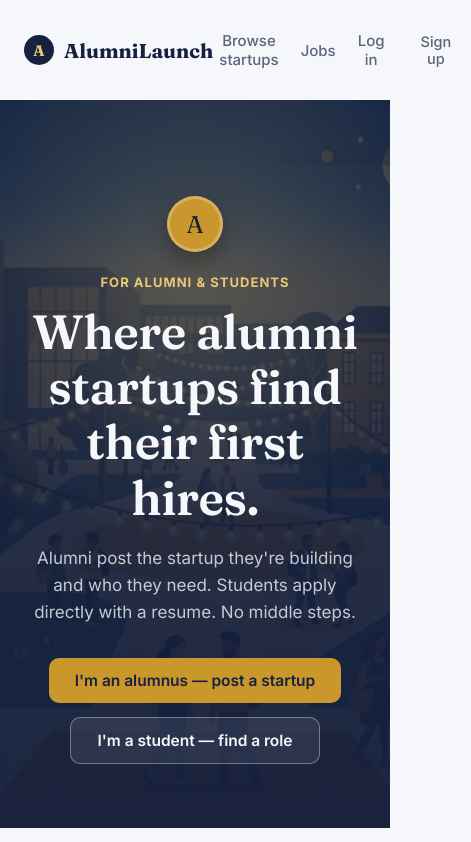
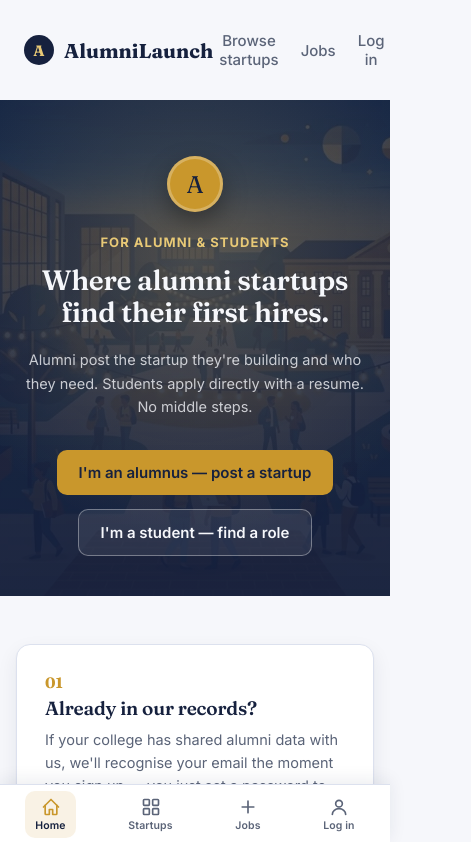
Before and after one commit to harsh23533-del/alumni-launch, a React (Vite) app in the folder frontend/: page / in a window 390 px wide. Shown: the top 842 px of the page, 471 px wide, since content can reach past the window. Built offline with nearby package versions, Linux system fonts and the light colour scheme; no server answers.

Commit message:
Add mobile bottom nav and fix mobile layout issues

```diff
--- a/frontend/src/App.jsx
+++ b/frontend/src/App.jsx
@@ -2,6 +2,7 @@ import { BrowserRouter, Routes, Route } from 'react-router-dom';
 import { AuthProvider } from './context/AuthContext';
 import ProtectedRoute from './components/ProtectedRoute';
 import Topbar from './components/Topbar';
+import MobileBottomNav from './components/MobileBottomNav';
 
 import Landing from './pages/Landing';
 import SignupChoice from './pages/SignupChoice';
@@ -61,6 +62,7 @@ export default function App() {
             <ProtectedRoute adminOnly><AdminDashboard /></ProtectedRoute>
           } />
         </Routes>
+        <MobileBottomNav />
       </AuthProvider>
     </BrowserRouter>
   );
--- /dev/null
+++ b/frontend/src/components/MobileBottomNav.jsx
@@ -0,0 +1,126 @@
+import { useEffect, useState } from 'react';
+import { useNavigate, useLocation } from 'react-router-dom';
+import { useAuth } from '../context/AuthContext';
+import api from '../api/client';
+
+const icons = {
+  home: (
+    <svg width="20" height="20" viewBox="0 0 24 24" fill="none" stroke="currentColor" strokeWidth="2" strokeLinecap="round" strokeLinejoin="round">
+      <path d="M3 12l9-9 9 9" /><path d="M5 10v10a1 1 0 0 0 1 1h4v-6h4v6h4a1 1 0 0 0 1-1V10" />
+    </svg>
+  ),
+  browse: (
+    <svg width="20" height="20" viewBox="0 0 24 24" fill="none" stroke="currentColor" strokeWidth="2" strokeLinecap="round" strokeLinejoin="round">
+      <rect x="3" y="3" width="7" height="7" rx="1" /><rect x="14" y="3" width="7" height="7" rx="1" />
+      <rect x="3" y="14" width="7" height="7" rx="1" /><rect x="14" y="14" width="7" height="7" rx="1" />
+    </svg>
+  ),
+  post: (
+    <svg width="20" height="20" viewBox="0 0 24 24" fill="none" stroke="currentColor" strokeWidth="2" strokeLinecap="round" strokeLinejoin="round">
+      <path d="M12 5v14M5 12h14" />
+    </svg>
+  ),
+  chat: (
+    <svg width="20" height="20" viewBox="0 0 24 24" fill="none" stroke="currentColor" strokeWidth="2" strokeLinecap="round" strokeLinejoin="round">
+      <path d="M21 11.5a8.38 8.38 0 0 1-.9 3.8 8.5 8.5 0 0 1-7.6 4.7 8.38 8.38 0 0 1-3.8-.9L3 21l1.9-5.7a8.38 8.38 0 0 1-.9-3.8 8.5 8.5 0 0 1 4.7-7.6 8.38 8.38 0 0 1 3.8-.9h.5a8.48 8.48 0 0 1 8 8v.5z" />
+    </svg>
+  ),
+  admin: (
+    <svg width="20" height="20" viewBox="0 0 24 24" fill="none" stroke="currentColor" strokeWidth="2" strokeLinecap="round" strokeLinejoin="round">
+      <path d="M12 2l8 4v6c0 5-3.4 8.4-8 10-4.6-1.6-8-5-8-10V6l8-4z" />
+    </svg>
+  ),
+  profile: (
+    <svg width="20" height="20" viewBox="0 0 24 24" fill="none" stroke="currentColor" strokeWidth="2" strokeLinecap="round" strokeLinejoin="round">
+      <circle cx="12" cy="8" r="4" /><path d="M4 21c0-4 3.6-7 8-7s8 3 8 7" />
+    </svg>
+  ),
+};
+
+function buildTabs({ isAuthenticated, role, isAdmin }) {
+  if (!isAuthenticated) {
+    return [
+      { id: 'home', label: 'Home', icon: 'home', path: '/' },
+      { id: 'startups', label: 'Startups', icon: 'browse', path: '/startups' },
+      { id: 'jobs', label: 'Jobs', icon: 'post', path: '/jobs' },
+      { id: 'login', label: 'Log in', icon: 'profile', path: '/login' },
+    ];
+  }
+  if (isAdmin) {
+    return [
+      { id: 'home', label: 'Home', icon: 'home', path: '/' },
+      { id: 'admin', label: 'Admin', icon: 'admin', path: '/admin/dashboard' },
+    ];
+  }
+  if (role === 'alumni') {
+    return [
+      { id: 'home', label: 'Home', icon: 'home', path: '/' },
+      { id: 'dashboard', label: 'My startups', icon: 'browse', path: '/alumni/dashboard' },
+      { id: 'post', label: 'Post', icon: 'post', path: '/alumni/post' },
+      { id: 'chat', label: 'Chat', icon: 'chat', path: '/chat', badge: true },
+    ];
+  }
+  if (role === 'student') {
+    return [
+      { id: 'home', label: 'Home', icon: 'home', path: '/' },
+      { id: 'jobs', label: 'Jobs', icon: 'browse', path: '/jobs' },
+      { id: 'applications', label: 'Applied', icon: 'post', path: '/student/applications' },
+      { id: 'chat', label: 'Chat', icon: 'chat', path: '/chat', badge: true },
+    ];
+  }
+  // company
+  return [
+    { id: 'home', label: 'Home', icon: 'home', path: '/' },
+    { id: 'dashboard', label: 'My jobs', icon: 'browse', path: '/jobs/dashboard' },
+    { id: 'post', label: 'Post', icon: 'post', path: '/jobs/post' },
+    { id: 'chat', label: 'Chat', icon: 'chat', path: '/chat', badge: true },
+  ];
+}
+
+export default function MobileBottomNav() {
+  const navigate = useNavigate();
+  const location = useLocation();
+  const { isAuthenticated, role, isAdmin } = useAuth();
+  const [unreadCount, setUnreadCount] = useState(0);
+
+  useEffect(() => {
+    if (!isAuthenticated) return;
+    let cancelled = false;
+    const load = async () => {
+      try {
+        const res = await api.get('/notifications/unread-count');
+        if (!cancelled) setUnreadCount(res.data.unread_count);
+      } catch {
+        // ignore — logged out mid-poll or offline
+      }
+    };
+    load();
+    const interval = setInterval(load, 15000);
+    return () => { cancelled = true; clearInterval(interval); };
+  }, [isAuthenticated]);
+
+  const tabs = buildTabs({ isAuthenticated, role, isAdmin });
+
+  return (
+    <nav className="mobile-bottom-nav" aria-label="Primary">
+      {tabs.map((tab) => {
+        const isActive = tab.path === '/' ? location.pathname === '/' : location.pathname.startsWith(tab.path);
+        return (
+          <button
+            key={tab.id}
+            className={`mobile-nav-item${isActive ? ' mobile-nav-item-active' : ''}`}
+            onClick={() => navigate(tab.path)}
+          >
+            <span className="mobile-nav-icon">
+              {icons[tab.icon]}
+              {tab.badge && unreadCount > 0 && (
+                <span className="mobile-nav-badge">{unreadCount > 9 ? '9+' : unreadCount}</span>
+              )}
+            </span>
+            <span className="mobile-nav-label">{tab.label}</span>
+          </button>
+        );
+      })}
+    </nav>
+  );
+}
--- a/frontend/src/components/NotificationBell.jsx
+++ b/frontend/src/components/NotificationBell.jsx
@@ -79,7 +79,7 @@ export default function NotificationBell() {
 
       {open && (
         <div style={{
-          position: 'absolute', right: 0, top: '110%', width: 320, maxHeight: 400, overflowY: 'auto',
+          position: 'absolute', right: 0, top: '110%', width: 'min(320px, calc(100vw - 32px))', maxHeight: 400, overflowY: 'auto',
           background: 'var(--paper-raised, #fff)', border: '1px solid var(--line)', borderRadius: 10,
           boxShadow: 'var(--shadow-card)', zIndex: 100,
         }}>
--- a/frontend/src/index.css
+++ b/frontend/src/index.css
@@ -64,6 +64,20 @@ button:focus-visible, input:focus-visible, textarea:focus-visible, select:focus-
   max-width: 1080px;
   margin: 0 auto;
   padding: 0 24px 80px;
+}
+
+html {
+  overflow-x: hidden;
+}
+
+body {
+  overflow-x: hidden;
+}
+
+@media (max-width: 480px) {
+  .page { padding-left: 16px; padding-right: 16px; }
+  .card { padding: 20px; }
+  .topbar { padding: 16px; }
 }
 
 .topbar {
@@ -210,6 +224,19 @@ button:focus-visible, input:focus-visible, textarea:focus-visible, select:focus-
   .row-2 { grid-template-columns: 1fr; }
 }
 
+.signup-grid {
+  display: grid;
+  grid-template-columns: repeat(3, 1fr);
+}
+
+@media (max-width: 800px) {
+  .signup-grid { grid-template-columns: 1fr 1fr; }
+}
+
+@media (max-width: 520px) {
+  .signup-grid { grid-template-columns: 1fr; }
+}
+
 .helper-text { font-size: 13px; color: var(--text-dim); margin-top: 6px; }
 
 .error-banner {
@@ -267,3 +294,82 @@ button:focus-visible, input:focus-visible, textarea:focus-visible, select:focus-
 .seal-pending { background: rgba(231, 111, 81, 0.12); color: var(--coral); }
 .seal-accepted { background: rgba(42, 157, 143, 0.12); color: var(--teal); }
 .seal-rejected { background: rgba(91, 100, 120, 0.14); color: var(--text-dim); }
+
+/* Mobile bottom navigation */
+.mobile-bottom-nav {
+  display: none;
+}
+
+@media (max-width: 768px) {
+  body { padding-bottom: 64px; }
+
+  .topbar .nav-links { display: none; }
+
+  .mobile-bottom-nav {
+    display: flex;
+    justify-content: space-around;
+    align-items: center;
+    position: fixed;
+    bottom: 0;
+    left: 0;
+    right: 0;
+    z-index: 200;
+    background: var(--paper-raised);
+    border-top: 1px solid var(--line);
+    box-shadow: 0 -4px 16px rgba(22, 33, 62, 0.08);
+    padding: 6px 4px calc(6px + env(safe-area-inset-bottom));
+  }
+
+  .mobile-nav-item {
+    display: flex;
+    flex-direction: column;
+    align-items: center;
+    gap: 2px;
+    background: none;
+    border: none;
+    cursor: pointer;
+    color: var(--text-dim);
+    padding: 6px 10px;
+    border-radius: 10px;
+    transition: color 0.16s ease, background-color 0.16s ease;
+  }
+
+  .mobile-nav-item:hover { color: var(--ink); }
+
+  .mobile-nav-item-active {
+    color: var(--ink);
+    background: rgba(201, 151, 44, 0.12);
+  }
+
+  .mobile-nav-item-active .mobile-nav-icon {
+    color: var(--brass);
+  }
+
+  .mobile-nav-icon {
+    position: relative;
+    display: flex;
+  }
+
+  .mobile-nav-label {
+    font-size: 10.5px;
+    font-weight: 600;
+    letter-spacing: 0.01em;
+  }
+
+  .mobile-nav-badge {
+    position: absolute;
+    top: -4px;
+    right: -8px;
+    background: var(--coral);
+    color: #fff;
+    font-size: 9px;
+    font-weight: 700;
+    border-radius: 50%;
+    min-width: 14px;
+    height: 14px;
+    display: flex;
+    align-items: center;
+    justify-content: center;
+    padding: 0 3px;
+  }
+}
--- a/frontend/src/pages/BrowseJobs.jsx
+++ b/frontend/src/pages/BrowseJobs.jsx
@@ -65,7 +65,7 @@ export default function BrowseJobs() {
           src="/images/jobs-banner.webp"
           alt=""
           aria-hidden="true"
-          style={{ width: '100%', height: 220, objectFit: 'cover', display: 'block' }}
+          style={{ width: '100%', height: 'clamp(120px, 30vw, 220px)', objectFit: 'cover', display: 'block' }}
         />
       </div>
 
--- a/frontend/src/pages/BrowseStartups.jsx
+++ b/frontend/src/pages/BrowseStartups.jsx
@@ -63,7 +63,7 @@ export default function BrowseStartups() {
           src="/images/startups-banner.webp"
           alt=""
           aria-hidden="true"
-          style={{ width: '100%', height: 220, objectFit: 'cover', display: 'block' }}
+          style={{ width: '100%', height: 'clamp(120px, 30vw, 220px)', objectFit: 'cover', display: 'block' }}
         />
       </div>
 
--- a/frontend/src/pages/Landing.jsx
+++ b/frontend/src/pages/Landing.jsx
@@ -10,7 +10,7 @@ export default function Landing() {
       <div
         style={{
           position: 'relative',
-          padding: '96px 24px 64px',
+          padding: 'clamp(56px, 14vw, 96px) 20px clamp(40px, 10vw, 64px)',
           textAlign: 'center',
           overflow: 'hidden',
           color: 'var(--paper)',
@@ -77,21 +77,21 @@ export default function Landing() {
           <div className="rise-in rise-in-1" style={{ fontSize: 13, fontWeight: 700, letterSpacing: '0.08em', textTransform: 'uppercase', color: 'var(--brass-soft)', marginBottom: 14 }}>
             For alumni & students
           </div>
-          <h1 className="rise-in rise-in-2" style={{ fontSize: 48, lineHeight: 1.15, maxWidth: 680, margin: '0 auto', color: 'var(--paper)' }}>
+          <h1 className="rise-in rise-in-2" style={{ fontSize: 'clamp(28px, 7vw, 48px)', lineHeight: 1.15, maxWidth: 680, margin: '0 auto', color: 'var(--paper)' }}>
             Where alumni startups find their first hires.
           </h1>
-          <p className="rise-in rise-in-2" style={{ fontSize: 17, color: 'rgba(246,247,251,0.78)', maxWidth: 520, margin: '20px auto 0', lineHeight: 1.6 }}>
+          <p className="rise-in rise-in-2" style={{ fontSize: 'clamp(14.5px, 3.5vw, 17px)', color: 'rgba(246,247,251,0.78)', maxWidth: 520, margin: '20px auto 0', lineHeight: 1.6 }}>
             Alumni post the startup they're building and who they need.
             Students apply directly with a resume. No middle steps.
           </p>
 
           <div className="rise-in rise-in-3" style={{ display: 'flex', gap: 14, justifyContent: 'center', marginTop: 32, flexWrap: 'wrap' }}>
-            <button className="btn btn-brass" style={{ padding: '13px 26px', fontSize: 15.5 }} onClick={() => navigate('/signup/alumni')}>
+            <button className="btn btn-brass" style={{ padding: '13px 22px', fontSize: 15 }} onClick={() => navigate('/signup/alumni')}>
               I'm an alumnus — post a startup
             </button>
             <button
               className="btn"
-              style={{ padding: '13px 26px', fontSize: 15.5, background: 'rgba(255,255,255,0.08)', color: 'var(--paper)', border: '1px solid rgba(255,255,255,0.35)' }}
+              style={{ padding: '13px 22px', fontSize: 15, background: 'rgba(255,255,255,0.08)', color: 'var(--paper)', border: '1px solid rgba(255,255,255,0.35)' }}
               onClick={() => navigate('/signup/student')}
             >
               I'm a student — find a role
--- a/frontend/src/pages/SignupChoice.jsx
+++ b/frontend/src/pages/SignupChoice.jsx
@@ -13,7 +13,7 @@ export default function SignupChoice() {
   return (
     <div className="page" style={{ maxWidth: 900, paddingTop: 60 }}>
       <h2 style={{ fontSize: 28, marginBottom: 24, textAlign: 'center' }}>Who are you signing up as?</h2>
-      <div className="row-2" style={{ gridTemplateColumns: '1fr 1fr 1fr', gap: 20 }}>
+      <div className="signup-grid" style={{ gap: 20 }}>
         {options.map((opt, i) => (
           <TiltCard
             as="button"
```
